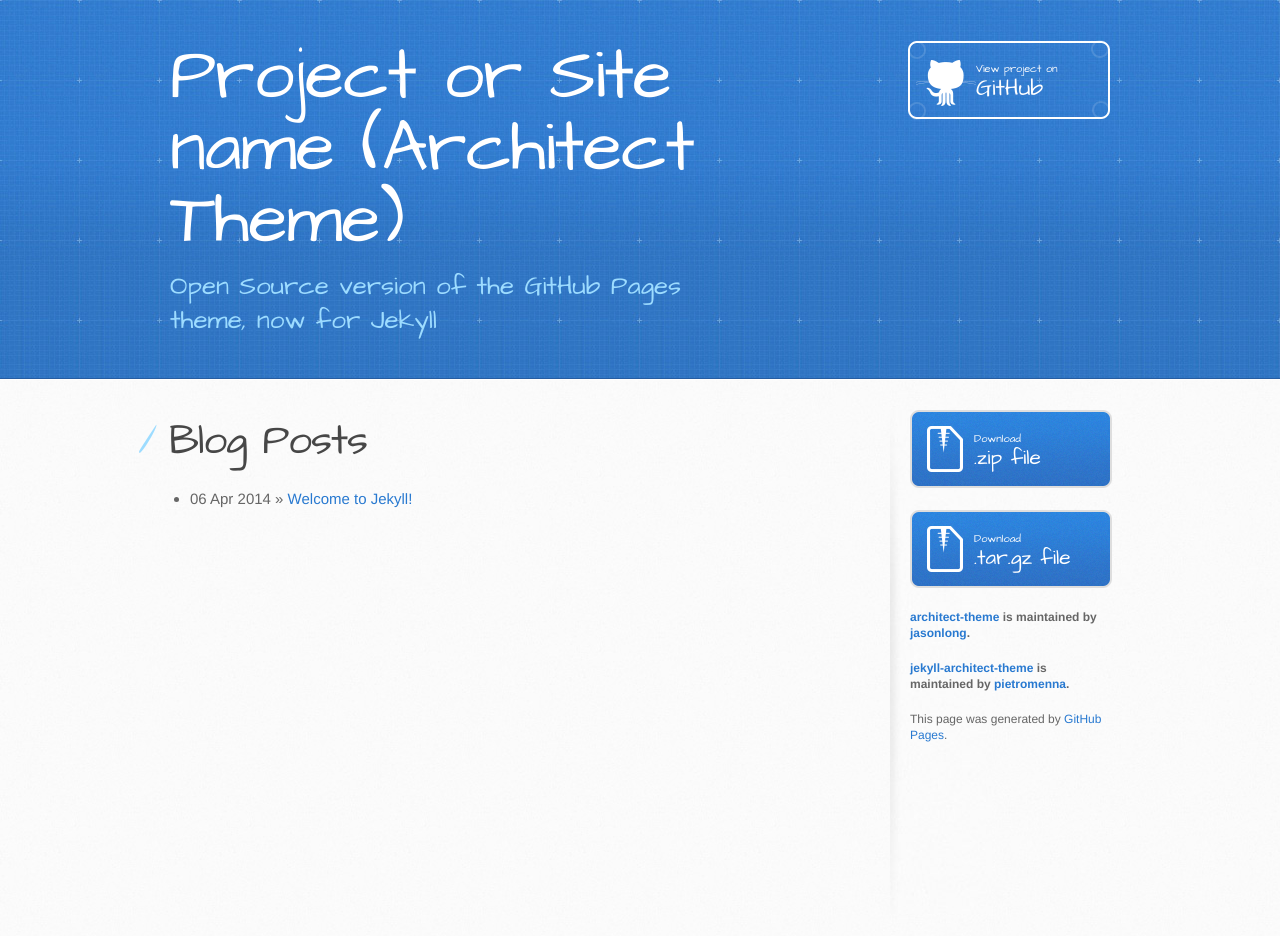
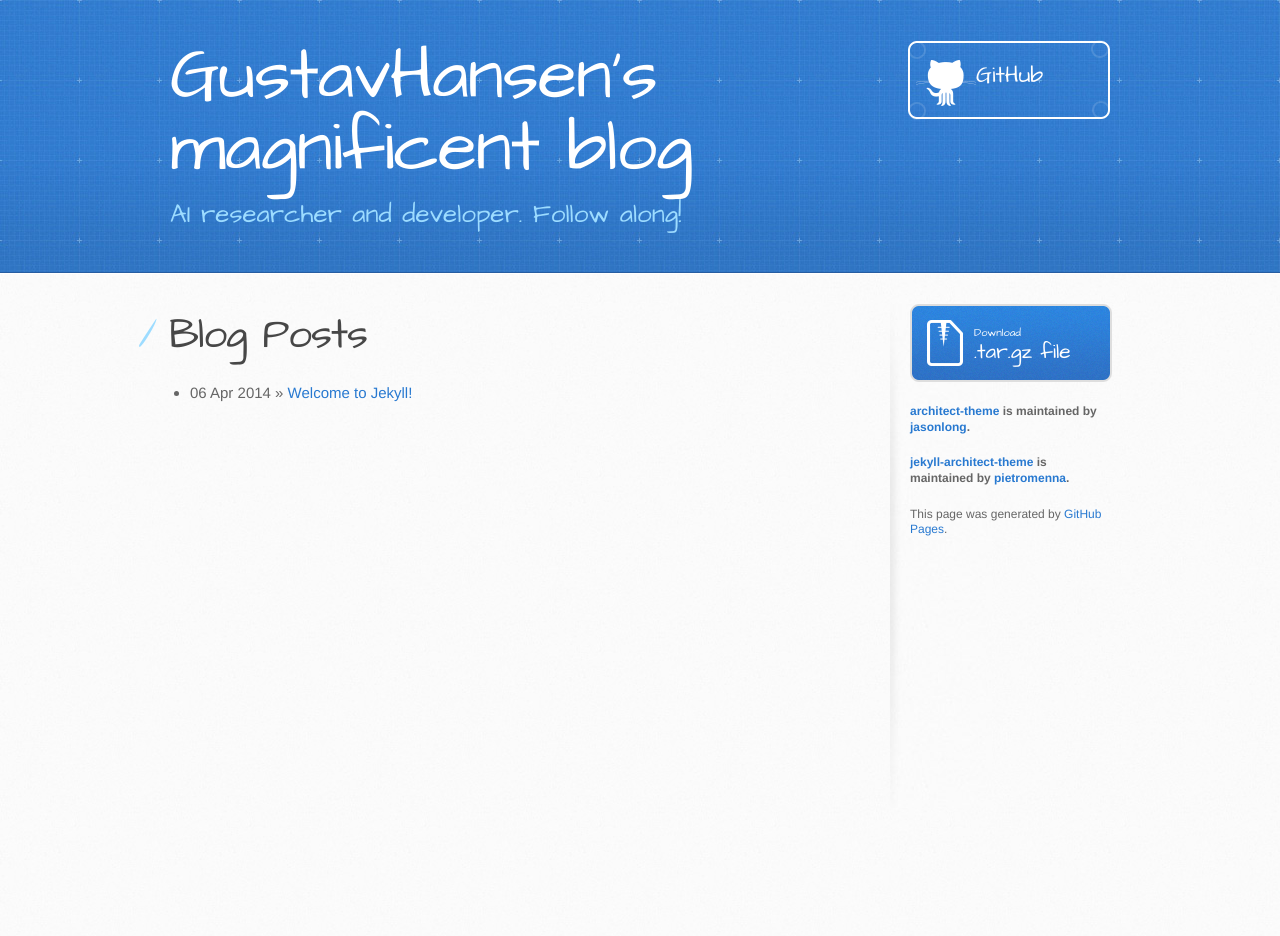
Before and after one commit to GustavHansen99/GustavHansen99.github.io, a Jekyll site: the page built from index.html, in a window 1280 px wide. Built offline with Jekyll 4.4.1, drawn with Linux system fonts in a browser that asks for light colours; after the commit the page ends 900 px from its top, so only the background shows below that.

Commit message:
Minor changes

```diff
--- a/_config.yml
+++ b/_config.yml
@@ -1,5 +1,5 @@
 # Setup
-name:         Project or Site name (Architect Theme)
+name:         GustavHansen's magnificent blog
 tagline:      A responsive theme for your project on GitHub Pages
 baseurl:      ""
 locale:       "en"
--- a/_layouts/default.html
+++ b/_layouts/default.html
@@ -20,8 +20,8 @@
     <header>
       <div class="inner">
         <h1> {{ site.name }} </h1>
-        <h2>Open Source version of the GitHub Pages theme, now for Jekyll</h2>
-        <a href="https://github.com/pietromenna/jekyll-architect-theme" class="button"><small>View project on</small> GitHub</a>
+        <h2> AI researcher and developer. Follow along!</h2>
+        <a href="https://github.com/GustavHansen99" class="button">GitHub</a>
       </div>
     </header>
 
@@ -34,10 +34,6 @@
         </section>
 
         <aside id="sidebar">
-          <a href="https://github.com/pietromenna/jekyll-architect-theme/archive/master.zip" class="button">
-            <small>Download</small>
-            .zip file
-          </a>
           <a href="https://github.com/pietromenna/jekyll-architect-theme/archive/master.tar.gz" class="button">
             <small>Download</small>
             .tar.gz file
```
Also changed, not shown: README.md (deleted).
